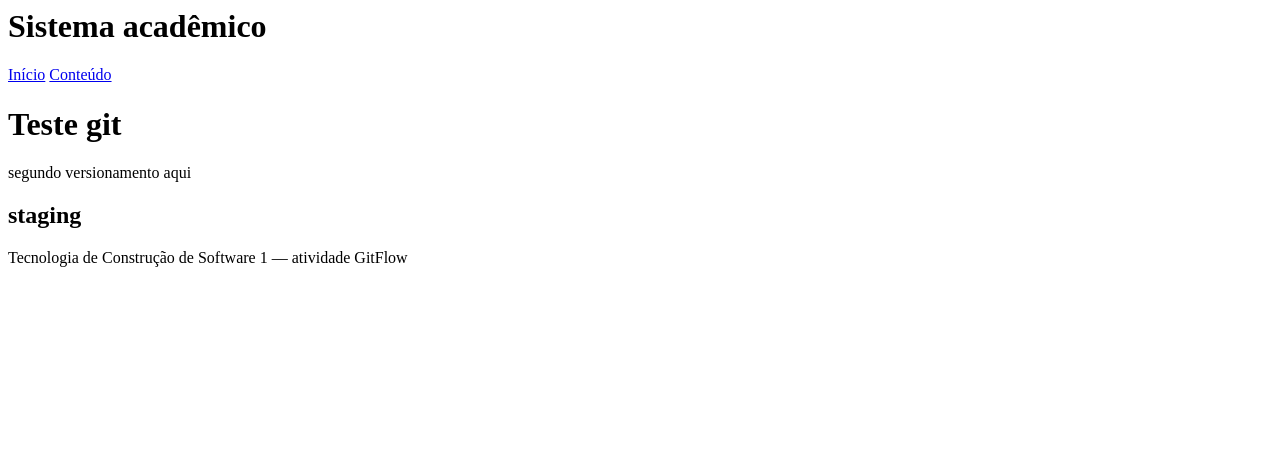
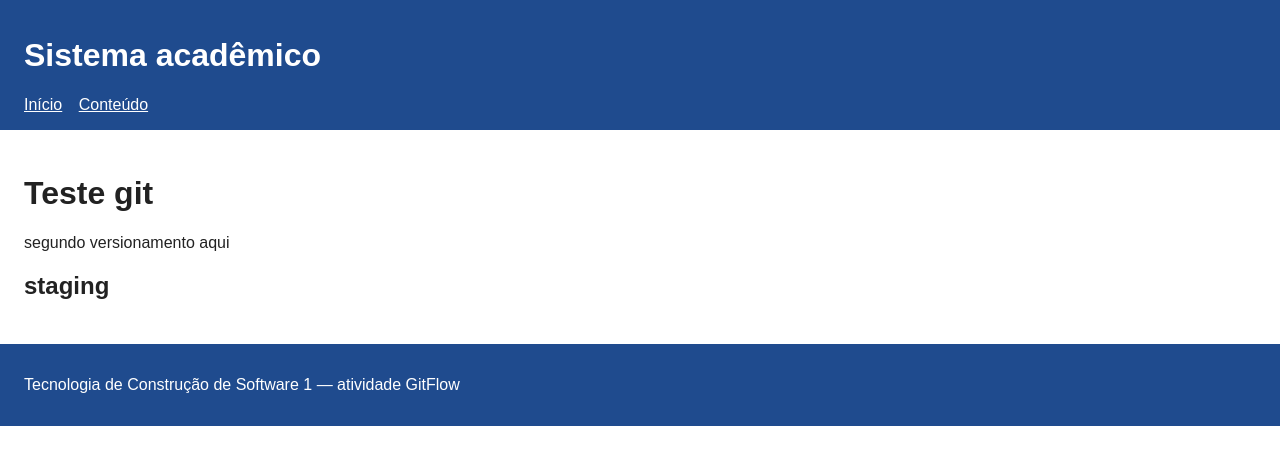
Before and after one commit to adrielCastejon/projeto-puc-pagina-de-login-gitflow, a plain HTML site: page index.html in a window 1280 px wide. Drawn offline with Linux system fonts and the light colour scheme.

Commit message:
feat: aplica estilo básico no cabeçalho, conteúdo e rodapé

```diff
--- a/index.html
+++ b/index.html
@@ -2,6 +2,12 @@
 <html>
 	<head>
 		<title>Projeto git facultativo.</title>
+		<style>
+			body { font-family: Arial, sans-serif; margin: 0; color: #222; }
+			header, footer { background: #1f4b8e; color: #fff; padding: 16px 24px; }
+			nav a { color: #fff; margin-right: 12px; }
+			main { padding: 24px; }
+		</style>
 	</head>
 	<body>
 		<header>
```
